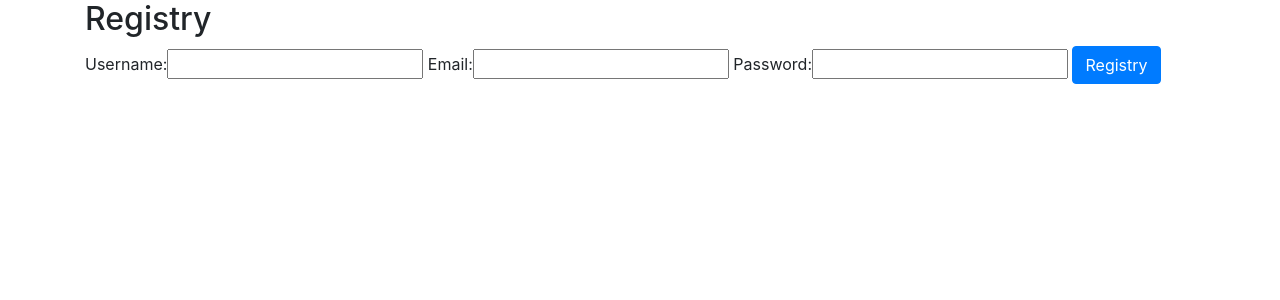
After one commit to JesusGalindoB/django_project, a Django app: page /users/registry in a window 1280 px wide. The commit adds this page. Shown: the top 300 px of the page. Run offline with Django 3.2, Linux system fonts and the light colour scheme; some libraries are stand-ins or nearby versions.

Commit message:
creation of login and registration form

```diff
--- /dev/null
+++ b/store/store/forms.py
@@ -0,0 +1,7 @@
+from django import forms
+
+class RegisterForm(forms.Form):
+    username = forms.CharField(required=True, min_length=4,
+                               max_length=50)
+    email = forms.EmailField(required=True)
+    password =  forms.CharField(required=True)
--- a/store/store/urls.py
+++ b/store/store/urls.py
@@ -6,5 +6,7 @@ from . import views
 urlpatterns = [
     path('', views.index, name='index'),
     path('users/login', views.login_view, name='login'),
+    path('users/logout', views.logout_view, name='logout'),
+    path('users/registry', views.register, name='register'),
     path('admin/', admin.site.urls),
 ]
--- a/store/store/views.py
+++ b/store/store/views.py
@@ -1,8 +1,12 @@
 from django.shortcuts import render
-from django.http import HttpResponse
+from django.shortcuts import redirect
 
+from django.contrib import messages
 from django.contrib.auth import login
+from django.contrib.auth import logout
 from django.contrib.auth import authenticate
+
+from .forms import RegisterForm
 
 def index(request):
     return render( request, 'index.html', {
@@ -25,10 +29,23 @@ def login_view(request):
 
         if user:
             login(request, user)
-            print("Usuario autenticato")
+            messages.success(request, 'welcome {}'.format(user.username))
+            return redirect('index')
         else:
-            print("Usuario no autenticado")
+            messages.error(request, 'invalid username and password')
 
     return render( request, 'users/login.html', {
 
     })
+
+def logout_view(request):
+    logout(request)
+    messages.success(request, 'session closed successfully')
+    return redirect('login')
+
+def register(request):
+    form = RegisterForm()
+
+    return render(request, 'users/register.html', {
+        'form': form
+    })
--- /dev/null
+++ b/store/templates/users/register.html
@@ -0,0 +1,26 @@
+<!DOCTYPE html>
+<html lang="en">
+<head>
+    <meta charset="UTF-8">
+    <meta name="viewport" content="width=device-width, initial-scale=1.0">
+    <meta http-equiv="X-UA-Compatible" content="ie=edge">
+    <link rel="stylesheet" href="https://stackpath.bootstrapcdn.com/bootstrap/4.4.1/css/bootstrap.min.css" integrity="sha384-Vkoo8x4CGsO3+Hhxv8T/Q5PaXtkKtu6ug5TOeNV6gBiFeWPGFN9MuhOf23Q9Ifjh" crossorigin="anonymous">
+    <title>Registry</title>
+</head>
+<body>
+  <div class="container">
+    <div class="row">
+      <div class="col">
+        <h2>Registry</h2>
+
+        <!-- Formulario -->
+        <form method="post">
+          {% csrf_token %}
+          {{ form }}
+          <button type="submit" class="btn btn-primary">Registry</button>
+        </form>
+      </div>
+    </div>
+  </div>
+</body>
+</html>
```
Also changed, not shown: store/templates/index.html (+10 -0 lines), store/templates/users/login.html (+15 -0 lines), store/db.sqlite3.
